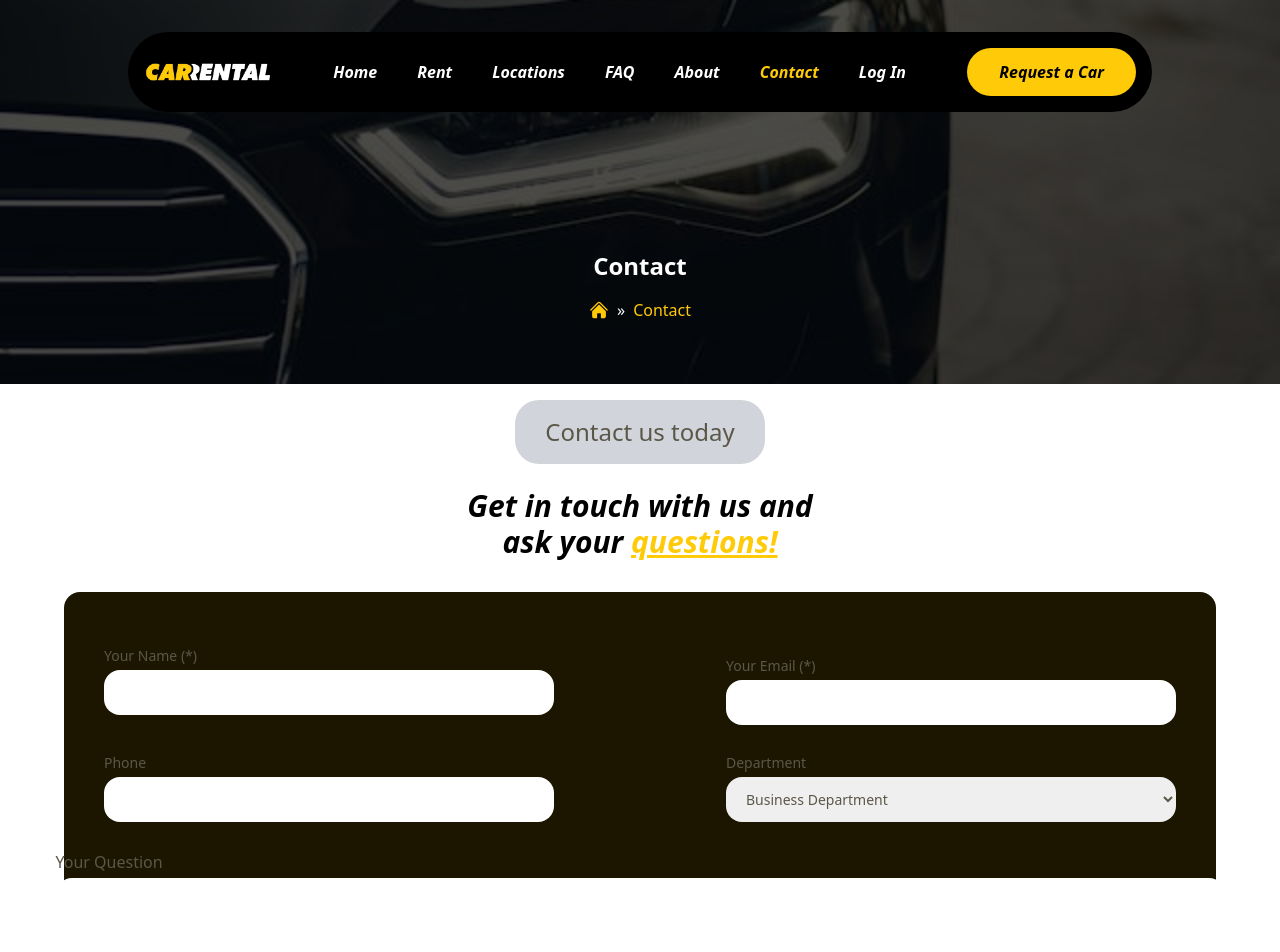
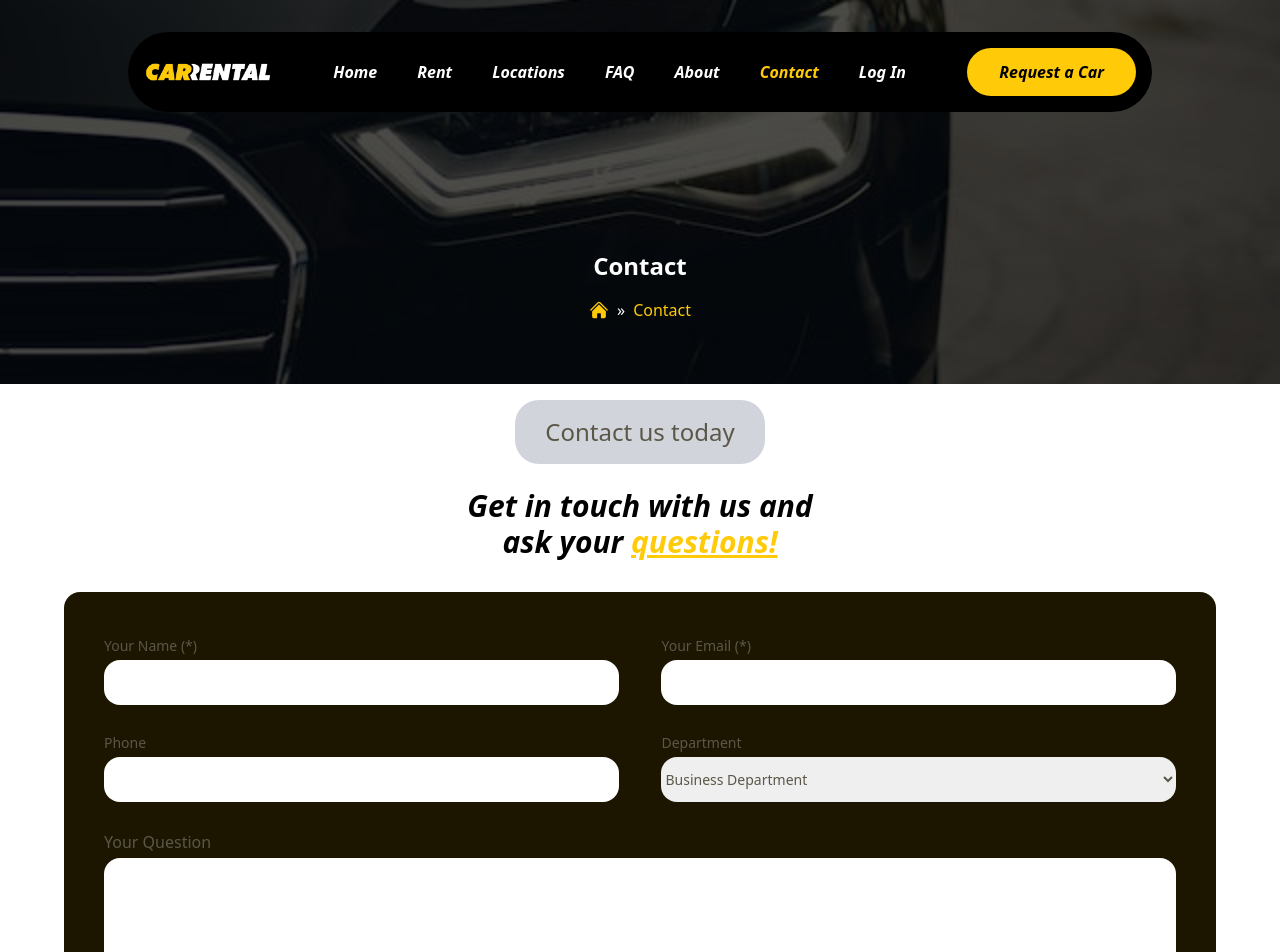
Before and after one commit to itunumide/car-rental, a React (Vite) app: page /contact in a window 1280 px wide. Shown: the top 952 px of the page. Built offline with nearby package versions, Linux system fonts and the light colour scheme.

Commit message:
form validation for contact page

```diff
--- a/src/pages/Contact.jsx
+++ b/src/pages/Contact.jsx
@@ -1,74 +1,238 @@
-import React from 'react'
-import PagesHero from '../reusables/PagesHero'
+// import React from 'react'
+// import PagesHero from '../reusables/PagesHero'
+
+// const Contact = () => {
+//   return (
+//     <div>
+//       <PagesHero />
+//     <div className='w-[100%] flex justify-center items-center'>
+//         <div className="container flex justify-center items-center w-[100%] mt-4">
+//            <div className="wrapper flex flex-col justify-center items-center w-[90%] 500px:flex">
+//                 <div className="get-in-touch-div flex flex-col justify-center items-center">
+//                     <div className="contact-us bg-gray-300 text-customAccordionColor #F1F1F1 p-4 text-center rounded-3xl text-2xl mb-6 w-[250px]">
+//                         Contact us today
+//                     </div>
+//                     <div className="get-in-touch w-[370px] text-center italic text-black text-3xl font-bold mb-8">
+//                         Get in touch with us and ask your <span className='underline text-customYellow'>questions!</span>
+//                     </div>
+//                 </div>
+
+//                 <div className='form-container bg-formBg w-full rounded-2xl'>
+//                     <form action="" autoComplete='on' className='flex flex-col justify-center items-center text-customAccordionColor m-10'>
+//                         <div className="name-and-email flex w-full justify-between items-center 500px:flex 500px:flex-col">
+//                             <div className="name text-sm leading-loose">
+//                                 <label htmlFor="">Your Name (*)</label> <br />
+//                                 <input type="text"  className='w-[450px] h-[45px] rounded-2xl 500px:w-[270px]'/>
+//                             </div>
+
+//                             <div className="email text-sm leading-loose mt-5">
+//                                 <label htmlFor="">Your Email (*)</label> <br />
+//                                 <input type="text" className='w-[450px] h-[45px] rounded-2xl 500px:w-[270px]' />
+//                             </div>
+//                         </div> <br />
+
+//                         <div className="phone-and-department flex w-full justify-between items-center 500px:flex 500px:flex-col">
+//                             <div className="phone text-sm leading-loose">
+//                                 <label htmlFor="">Phone</label> <br />
+//                                 <input type="text" className='w-[450px] h-[45px] rounded-2xl 500px:w-[270px]' />
+//                             </div>
+
+
+//                             <div className="department text-sm leading-loose 500px:mt-5">
+//                                 <label htmlFor="">Department</label>
+//                                 <br />
+//                                 <select name="" id="" className='w-[450px] h-[45px] px-4 rounded-2xl 500px:w-[270px]'>
+//                                   <option value="department">Business Department</option>
+//                                   <option value="department"></option>
+//                                   <option value="department">Personal Department</option>
+//                                   <option value="department">Support Department</option>
+//                                   <option value="department">Others</option>
+//                                 </select>
+//                             </div>
+//                         </div> <br />
+
+//                         <div className="question leading-loose">
+//                             <label>Your Question</label> <br />
+//                             <textarea name="message" rows="7" cols="125" id="" className='rounded-2xl 500px:w-[270px]'></textarea> <br />
+//                         </div>
+
+//                         <div className="button-div mt-4">
+//                             <button className='bg-customYellow text-black w-[120px] h-7 p-6 rounded-3xl font-bold flex justify-center items-center text-xl'>
+//                                 Submit
+//                             </button>
+//                         </div>
+
+//                     </form>
+//                 </div>
+//             </div>
+//         </div>
+//     </div>
+//     </div>
+//   )
+// }
+
+// export default Contact
+
+
+
+import React, { useState } from 'react';
+import PageHero from '../reusables/PagesHero'
+
 
 const Contact = () => {
+  const [formData, setFormData] = useState({
+    name: '',
+    email: '',
+    phone: '',
+    department: '',
+    question: '',
+  });
+
+  const [errors, setErrors] = useState({});
+
+  const validate = () => {
+    let tempErrors = {};
+    let isValid = true;
+
+    if (!formData.name) {
+      tempErrors.name = "Name is required";
+      isValid = false;
+    }
+
+    if (!formData.email) {
+      tempErrors.email = "Email is required";
+      isValid = false;
+    } else if (!/\S+@\S+\.\S+/.test(formData.email)) {
+      tempErrors.email = "Email is not valid";
+      isValid = false;
+    }
+
+    if (!formData.phone) {
+      tempErrors.phone = "Phone is required";
+    } else if (!/^\d+$/.test(formData.phone)) {
+      tempErrors.phone = "Phone must contain only digits";
+    }
+
+    if (!formData.question) {
+      tempErrors.question = "Please ask your question";
+      isValid = false;
+    }
+
+    setErrors(tempErrors);
+    return isValid;
+  };
+
+  const handleChange = (e) => {
+    const { name, value } = e.target;
+    setFormData({ ...formData, [name]: value });
+  };
+
+  const handleSubmit = (e) => {
+    e.preventDefault();
+    if (validate()) {
+      alert('Form submitted successfully!');
+      // handling the form submission logic here (e.g., sending data to an API)
+      setFormData({
+        name: '',
+        email: '',
+        phone: '',
+        department: '',
+        question: '',
+      });
+    }
+  };
+
   return (
     <div>
-      <PagesHero />
-    <div className='w-[100%] flex justify-center items-center'>
-        <div className="container flex justify-center items-center w-[100%] mt-4">
-           <div className="wrapper flex flex-col justify-center items-center w-[90%] 500px:flex">
+        <PageHero />
+    <div className='w-full flex justify-center items-center'>
+      <div className="container flex justify-center items-center w-full mt-4">
+        <div className="wrapper flex flex-col justify-center items-center w-[90%]">
           <div className="get-in-touch-div flex flex-col justify-center items-center">
-                    <div className="contact-us bg-gray-300 text-customAccordionColor #F1F1F1 p-4 text-center rounded-3xl text-2xl mb-6 w-[250px]">
+            <div className="contact-us bg-gray-300 text-customAccordionColor p-4 text-center rounded-3xl text-2xl mb-6 w-[250px]">
               Contact us today
             </div>
             <div className="get-in-touch w-[370px] text-center italic text-black text-3xl font-bold mb-8">
               Get in touch with us and ask your <span className='underline text-customYellow'>questions!</span>
             </div>
           </div>
-
           <div className='form-container bg-formBg w-full rounded-2xl'>
-                    <form action="" autoComplete='on' className='flex flex-col justify-center items-center text-customAccordionColor m-10'>
-                        <div className="name-and-email flex w-full justify-between items-center 500px:flex 500px:flex-col">
-                            <div className="name text-sm leading-loose">
-                                <label htmlFor="">Your Name (*)</label> <br />
-                                <input type="text"  className='w-[450px] h-[45px] rounded-2xl 500px:w-[270px]'/>
+            <form onSubmit={handleSubmit} autoComplete='on' className='flex flex-col justify-center items-center text-customAccordionColor m-10'>
+              <div className="name-and-email flex flex-col md:flex-row md:justify-between w-full">
+                <div className="name text-sm leading-loose w-full md:w-[48%]">
+                  <label>Your Name (*)</label> <br />
+                  <input
+                    type="text"
+                    name="name"
+                    value={formData.name}
+                    onChange={handleChange}
+                    className='w-full h-[45px] rounded-2xl p-4'
+                  />
+                  {errors.name && <p className="text-red-500 text-xs mt-1">{errors.name}</p>}
                 </div>
 
-                            <div className="email text-sm leading-loose mt-5">
-                                <label htmlFor="">Your Email (*)</label> <br />
-                                <input type="text" className='w-[450px] h-[45px] rounded-2xl 500px:w-[270px]' />
+                <div className="email text-sm leading-loose w-full md:w-[48%] mt-5 md:mt-0">
+                  <label>Your Email (*)</label> <br />
+                  <input
+                    type="text"
+                    name="email"
+                    value={formData.email}
+                    onChange={handleChange}
+                    className='w-full h-[45px] rounded-2xl p-4'
+                  />
+                  {errors.email && <p className="text-red-500 text-xs mt-1">{errors.email}</p>}
                 </div>
-                        </div> <br />
+              </div>
+              <br />
 
-                        <div className="phone-and-department flex w-full justify-between items-center 500px:flex 500px:flex-col">
-                            <div className="phone text-sm leading-loose">
-                                <label htmlFor="">Phone</label> <br />
-                                <input type="text" className='w-[450px] h-[45px] rounded-2xl 500px:w-[270px]' />
+              <div className="phone-and-department flex flex-col md:flex-row md:justify-between w-full">
+                <div className="phone text-sm leading-loose w-full md:w-[48%]">
+                  <label>Phone</label> <br />
+                  <input
+                    type="text"
+                    name="phone"
+                    value={formData.phone}
+                    onChange={handleChange}
+                    className='w-full h-[45px] rounded-2xl p-4'
+                  />
+                  {errors.phone && <p className="text-red-500 text-xs mt-1">{errors.phone}</p>}
                 </div>
 
-
-                            <div className="department text-sm leading-loose 500px:mt-5">
-                                <label htmlFor="">Department</label>
-                                <br />
-                                <select name="" id="" className='w-[450px] h-[45px] px-4 rounded-2xl 500px:w-[270px]'>
-                                  <option value="department">Business Department</option>
-                                  <option value="department"></option>
-                                  <option value="department">Personal Department</option>
-                                  <option value="department">Support Department</option>
-                                  <option value="department">Others</option>
+                <div className="department text-sm leading-loose w-full md:w-[48%] mt-5 md:mt-0">
+                  <label>Department</label> <br />
+                  <select name="" id="" className='w-full h-[45px] rounded-2xl'>
+                    <option>Business Department</option>
+                    <option>Personal Department</option>
+                    <option>Support Department</option>
+                    <option>Others</option>
                   </select>
                 </div>
-                        </div> <br />
+              </div>
+              <br />
 
-                        <div className="question leading-loose">
+              <div className="question leading-loose w-full">
                 <label>Your Question</label> <br />
-                            <textarea name="message" rows="7" cols="125" id="" className='rounded-2xl 500px:w-[270px]'></textarea> <br />
+                <textarea
+                  name="question"
+                  rows="7"
+                  value={formData.question}
+                  onChange={handleChange}
+                  className='w-full rounded-2xl p-4'
+                ></textarea>
+                {errors.question && <p className="text-red-500 text-xs mt-1">{errors.question}</p>}
               </div>
 
               <div className="button-div mt-4">
-                            <button className='bg-customYellow text-black w-[120px] h-7 p-6 rounded-3xl font-bold flex justify-center items-center text-xl'>
+                <button type="submit" className='bg-customYellow text-black w-[120px] h-7 p-6 rounded-3xl font-bold flex justify-center items-center text-xl'>
                   Submit
                 </button>
               </div>
-
             </form>
           </div>
         </div>
       </div>
-    </div>
-    </div>
-  )
+    </div> </div>
+  );
 }
 
-export default Contact
+export default Contact;
```
Lines whose indentation alone changed are shown as unchanged.
